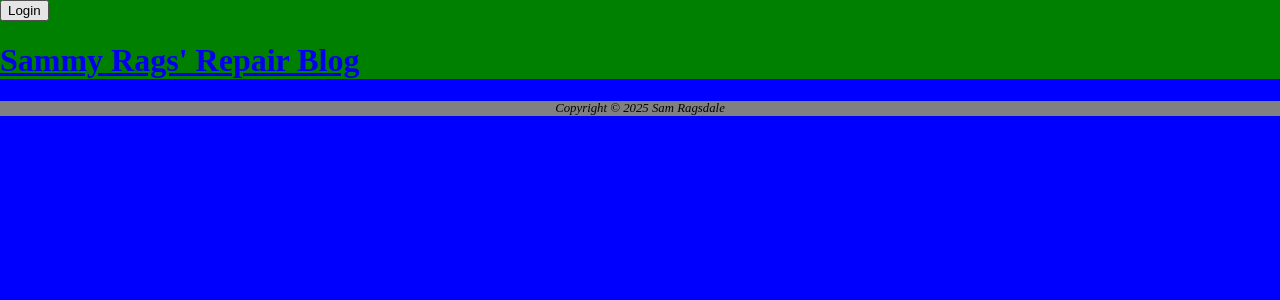
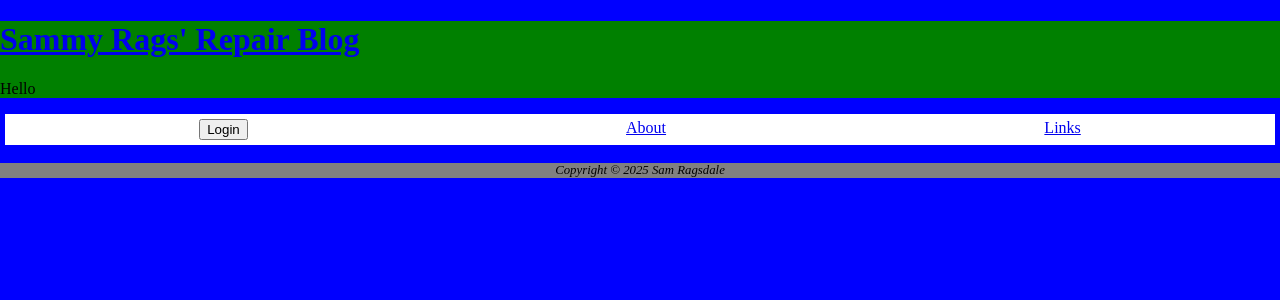
Before and after one commit to Sam-Rags/srrb, a Django app: page / in a window 1280 px wide. Shown: the top 300 px of the page. Run offline with Django 5.2, Linux system fonts and the light colour scheme; data that the repository does not hold is empty.

Commit message:
updates to html and css

```diff
--- a/ragsblog/static/css/blog.css
+++ b/ragsblog/static/css/blog.css
@@ -1,6 +1,11 @@
 * { box-sizing: border-box;}
 
-#wrapper { width: 80%; margin: auto; }
+#wrapper { display: flex;
+        align-items: stretch;
+        width: 80%; margin: auto; }
+
+#wrapper > article { flex-grow: 1; }
+#wrapper > div { flex-grow: 8; }
 
 #postimage {
     float: left; margin: 10px; border-radius: 10%;
@@ -8,7 +13,7 @@
 
 .clearfix::after { content: ""; clear: both; display: table; }
 
-.post { background-color: red;
+.post { background-color: #AEAEAE;
 
 }
 
@@ -23,7 +28,9 @@
         text-align: center;
         font-style: italic;
         font-size: .8em;
-        border: 5px;}
+        border: 5px;
+        position: sticky;
+        bottom: 0;}
 
 .posttext { padding: 20px; font-size: 1.5em; }
 
@@ -32,3 +39,10 @@
         justify-content: center; }
 
 .author { text-align: right;}
+
+.nav-flex { display: flex;
+        flex-direction: row;
+        justify-content: space-around;
+        margin: 5px;
+        background-color: #fff;
+        padding: 5px;}
--- a/ragsblog/templates/base.html
+++ b/ragsblog/templates/base.html
@@ -9,10 +9,14 @@
 </head>
 <header class="header">
 
+        <h1 class="blogname"><a href="/">Sammy Rags' Repair Blog</a></h1>
+        <p class="greeting">Hello {{ user.username }}</p>
+</header>
+<nav class="nav-flex">
     {% if user.is_authenticated %}
-        <a href="{% url 'post_new' %}" class="new-post-draft"><span class="glyphicon glyphicon-plus">New post</span></a>
-        <a href="{%  url 'post_draft_list' %}" class="new-post-draft"><span class="glyphicon glyphicon-edit">Drafts</span></a>
-        <p class="greeting">Hello {{ user.username }}</p>
+        <a href="{% url 'post_new' %}" class="new-post-draft"><span class="newPost">New post</span></a>
+        <a href="{%  url 'post_draft_list' %}" class="new-post-draft"><span class="draftList">Drafts</span></a>
+
         <form method="post" action="{% url 'logout' %}">
         {% csrf_token %}
             <button type="submit" class="login-out">Logout</button>
@@ -23,8 +27,9 @@
             <button type="submit" class="login-out">Login</button>
         </form>
     {% endif %}
-        <h1><a href="/">Sammy Rags' Repair Blog</a></h1>
-</header>
+    <a href="/"><span class="about">About</span></a>
+    <a href="/"><span class="links">Links</span></a>
+</nav>
 <body class="container">
 
     <div id="wrapper">
@@ -39,7 +44,7 @@
     </div>
 
 
-    <div class="footer">
+    <footer class="footer">
         <p>Copyright &copy; 2025 Sam Ragsdale</p>
-    </div>
+    </footer>
     </body>
```
Also changed, not shown: media/kw524shwjmi41.jpg (added), media/vaporwave-city-night_bGplaWiUmZqaraWkpJRmbmdlrWZlbWU-3397335809.jpg (added).
